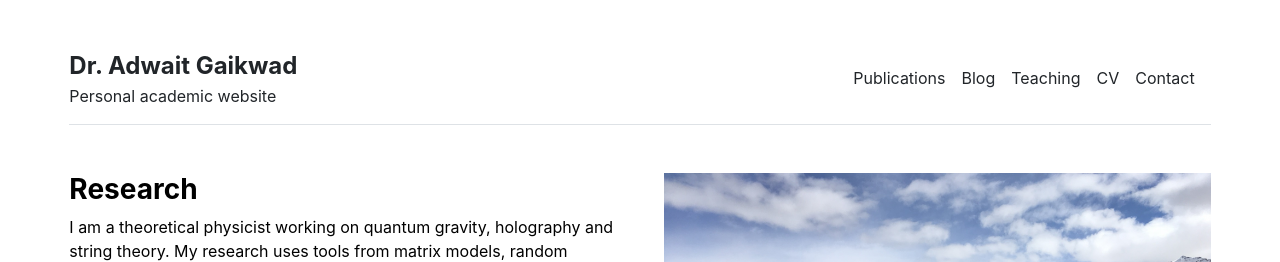
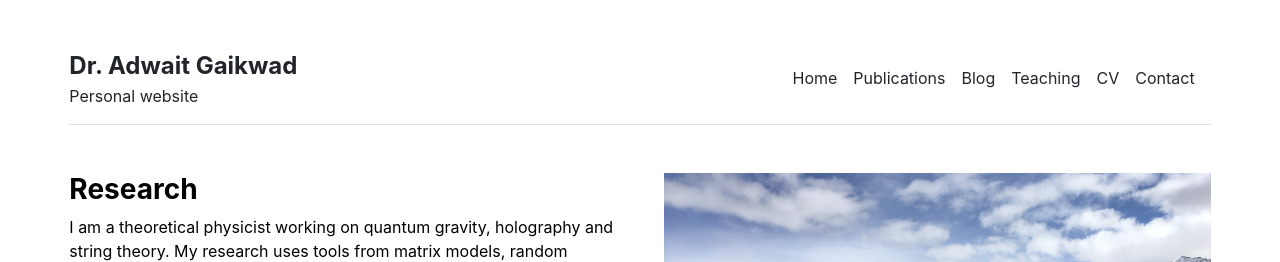
Before and after one commit to AdwaitGa/AdwaitGa.github.io, a Jekyll site: the page built from index.md, in a window 1280 px wide. Shown: the top 262 px of the page. Built offline with Jekyll 4.4.1, drawn with Linux system fonts in a browser that asks for light colours.

Commit message:
Add Home menu item, simplify site subtitle
Co-Authored-By: Claude Sonnet 5.5 <noreply@anthropic.com>

```diff
--- a/_config.yml
+++ b/_config.yml
@@ -1,5 +1,5 @@
 url: "https://AdwaitGa.github.io"  # Your full GitHub Pages URL
 baseurl: ""  # Leave BLANK (empty) for user/organization sites
 title: "Dr. Adwait Gaikwad"  # Your academic title and name
-description: "Personal academic website"  # Brief site description
+description: "Personal website"  # Brief site description
 # theme: academic-jekyll-theme
--- a/_data/settings.yml
+++ b/_data/settings.yml
@@ -1,5 +1,6 @@
 menu:
 # - {name: 'people', url: '/people'}
+- {name: 'Home', url: '/'}
 - {name: 'Publications', url: '/publications'}
 - {name: 'Blog', url: '/blog'}
 - {name: 'Teaching', url: '/courses'}
```
